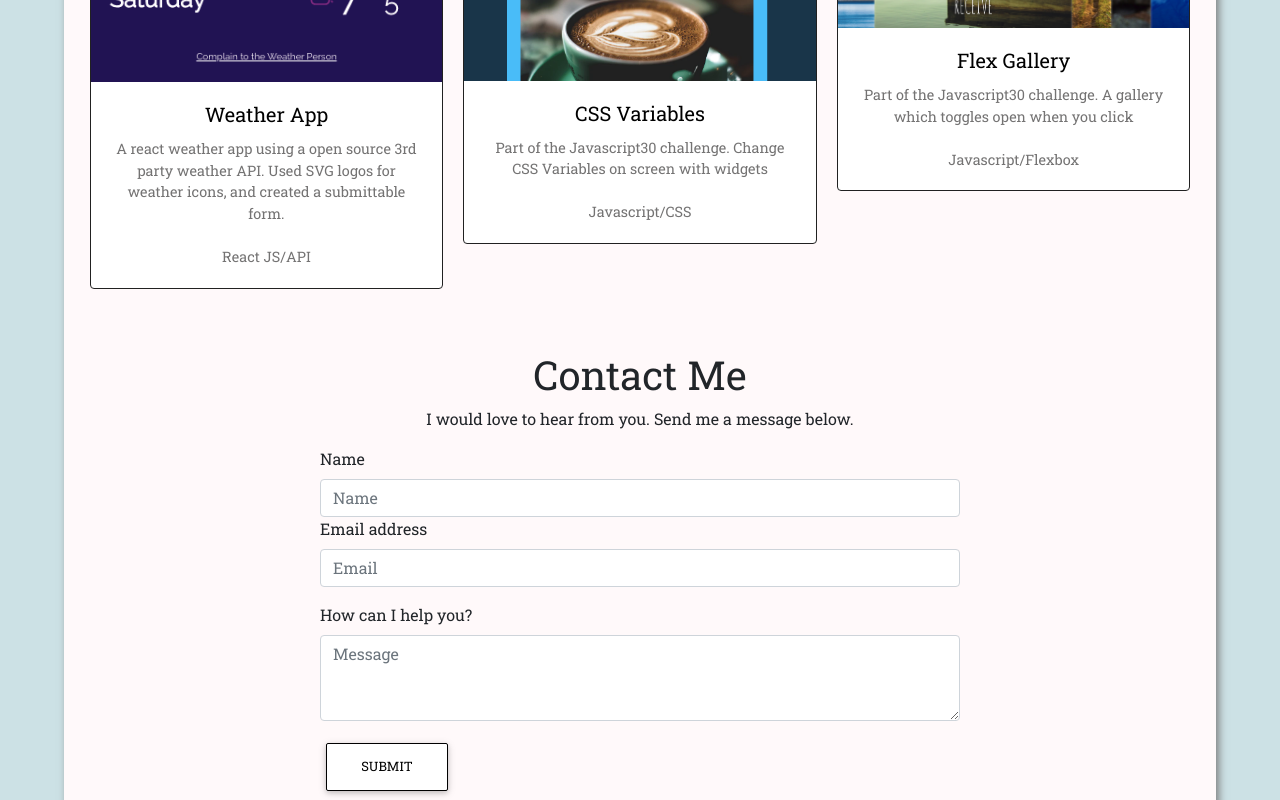
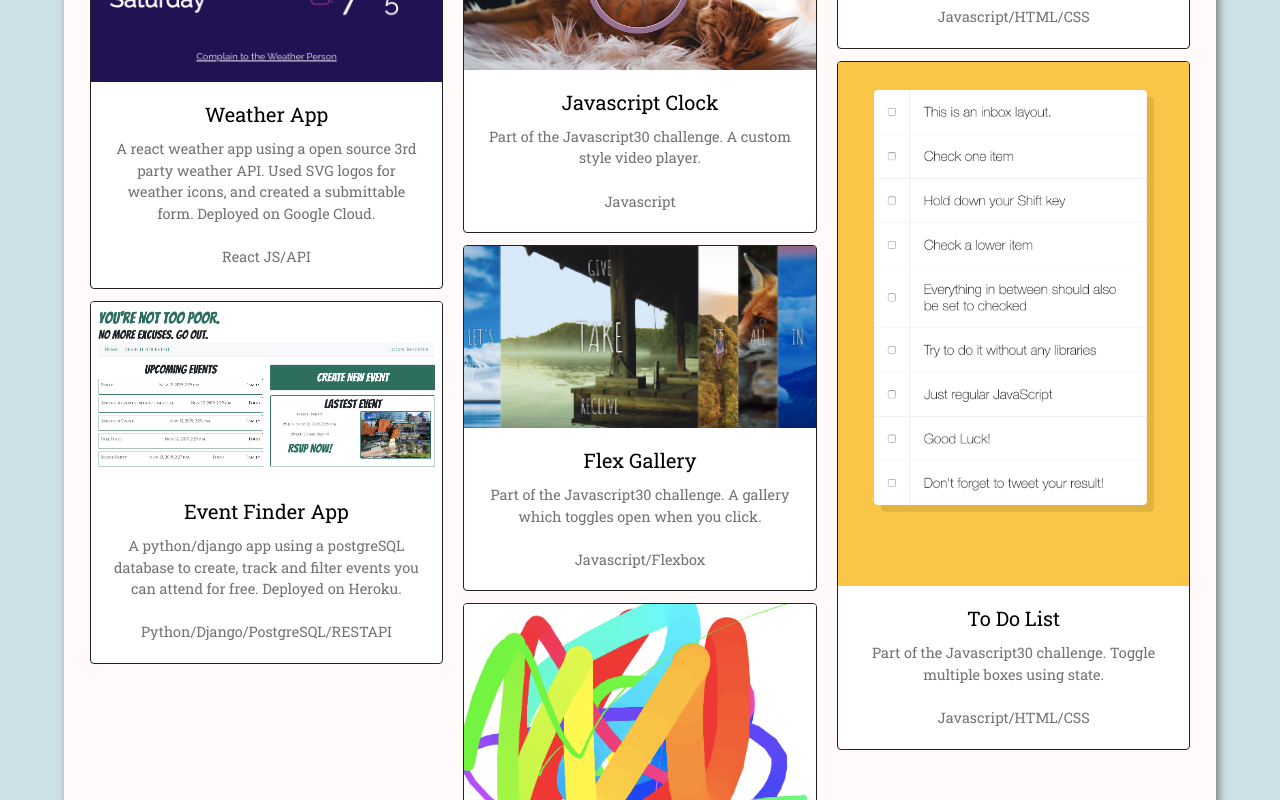
Before and after one commit to sarahlevins/levins-codes-portfolio, a React (Create React App) app: page / in a window 1280 px wide. Shown: the part 2000-2800 px from the top of the page. Built offline with nearby package versions, Linux system fonts and the light colour scheme.

Commit message:
updated projects on personal page

```diff
--- a/src/components/Projects.js
+++ b/src/components/Projects.js
@@ -12,36 +12,57 @@ function Projects(props) {
           link="https://react-weather-app-258608.appspot.com/"
           image="./static/thumbnail-weather-app.png"
           title="Weather App"
-          description="A react weather app using a open source 3rd party weather API. Used SVG logos for weather icons, and created a submittable form."
+          description="A react weather app using a open source 3rd party weather API. Used SVG logos for weather icons, and created a submittable form. Deployed on Google Cloud."
           category="React JS/API"
         />
         <Thumbnail
           link="https://morning-headland-11937.herokuapp.com/freeeventfinder/"
           image="./static/thumbnail-eventfinder-app.png"
           title="Event Finder App"
-          description="A python/django app using a postgreSQL database to create, track and filter events you can attend for free"
+          description="A python/django app using a postgreSQL database to create, track and filter events you can attend for free. Deployed on Heroku."
           category="Python/Django/PostgreSQL/RESTAPI"
         />
         <Thumbnail
-          link=""
+          link="https://static-portfolio-pages.herokuapp.com/cssvariables.html"
           image="./static/thumbnail-css-toggle.png"
           title="CSS Variables"
-          description="Part of the Javascript30 challenge. Change CSS Variables on screen with widgets"
+          description="Part of the Javascript30 challenge. Change CSS Variables on screen with widgets."
           category="Javascript/CSS"
         />
         <Thumbnail
-          link=""
-          image="./static/thumbnail-custom-videoplayer.png"
-          title="Custom Videoplayer"
-          description="Part of the Javascript30 challenge. A custom style video player"
+          link="https://static-portfolio-pages.herokuapp.com/javascriptclock.html"
+          image="./static/thumbnail-javascript-clock.png"
+          title="Javascript Clock"
+          description="Part of the Javascript30 challenge. A custom style video player."
           category="Javascript"
         />
         <Thumbnail
-          link=""
+          link="https://static-portfolio-pages.herokuapp.com/flexpanelgallery.html"
           image="./static/thumbnail-flex-gallery.png"
           title="Flex Gallery"
-          description="Part of the Javascript30 challenge. A gallery which toggles open when you click"
+          description="Part of the Javascript30 challenge. A gallery which toggles open when you click."
           category="Javascript/Flexbox"
+        />
+        <Thumbnail
+          link="https://static-portfolio-pages.herokuapp.com/html5canvas.html"
+          image="./static/thumbnail-html-canvas.png"
+          title="HTML5 Canvas"
+          description="Part of the Javascript30 challenge. Use cursor to draw on HTML Canvas"
+          category="Javascript/HTML/CSS"
+        />
+        <Thumbnail
+          link="https://static-portfolio-pages.herokuapp.com/typeahead.html"
+          image="./static/thumbnail-type-ahead.png"
+          title="Type Ahead List"
+          description="Part of the Javascript30 challenge. Filter and display a list predicting entry."
+          category="Javascript/HTML/CSS"
+        />
+        <Thumbnail
+          link="https://static-portfolio-pages.herokuapp.com/checkboxes.html"
+          image="./static/thumbnail-shift-multiple.png"
+          title="To Do List"
+          description="Part of the Javascript30 challenge. Toggle multiple boxes using state."
+          category="Javascript/HTML/CSS"
         />
       </CardColumns>
     </div>
```
